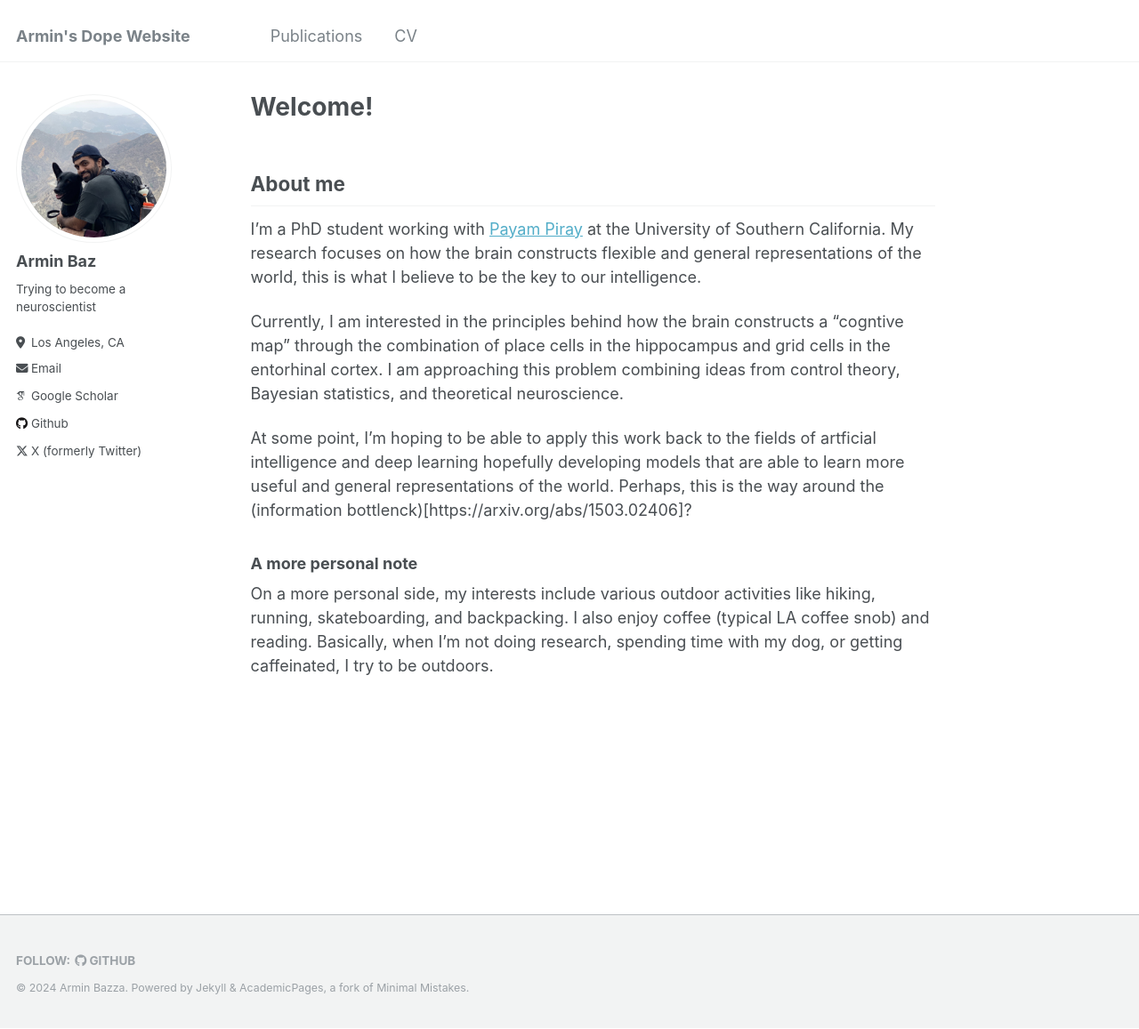
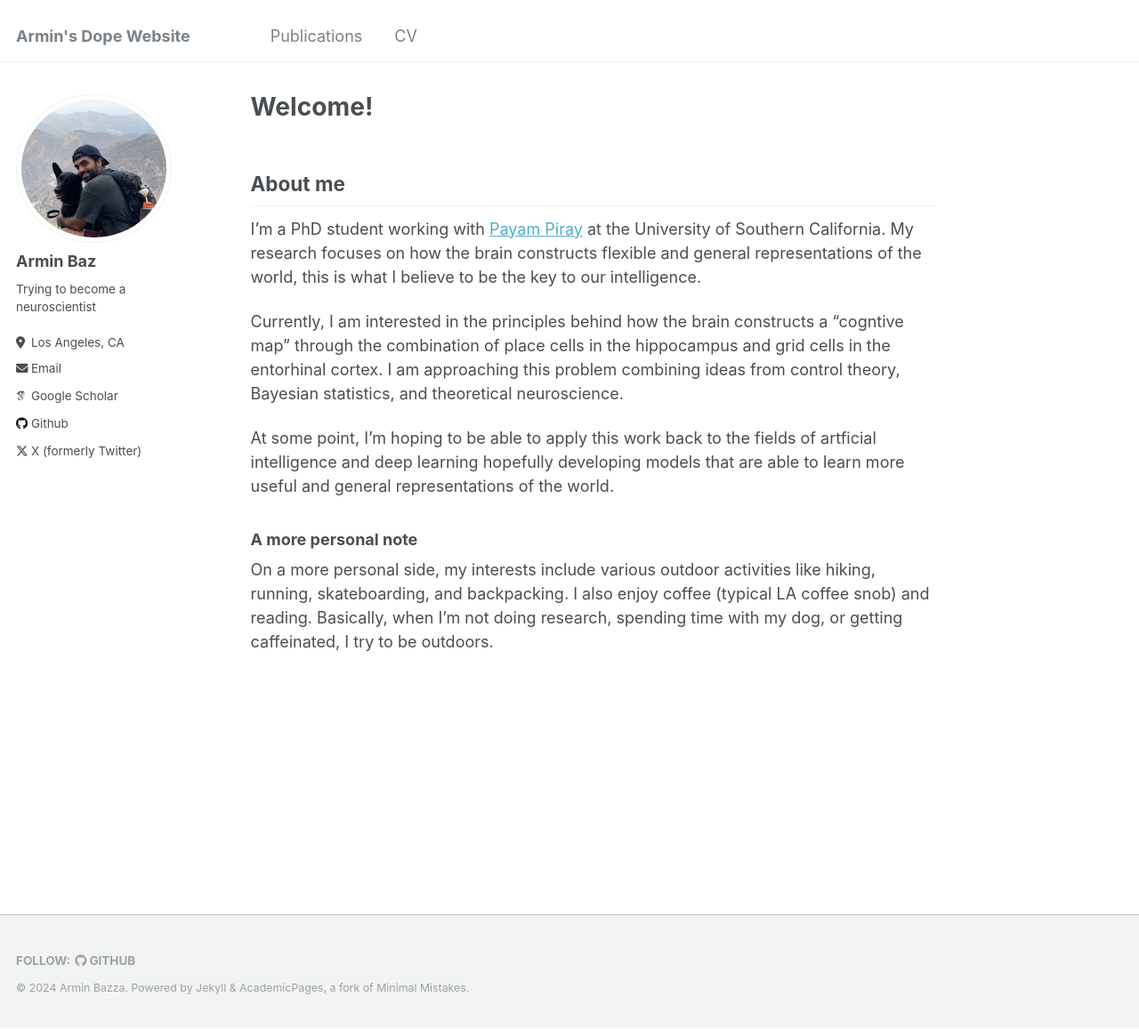
Before and after one commit to ArminBaz/arminbaz.github.io, a Jekyll site: the page built from _pages/about.md, in a window 1280 px wide and 1157 px high. Shown: the whole window at 89% size. Built offline with Jekyll 4.4.1, drawn with Linux system fonts in a browser that asks for light colours; some web fonts are replaced.

```diff
--- a/_pages/about.md
+++ b/_pages/about.md
@@ -12,7 +12,7 @@ I'm a PhD student working with [Payam Piray](https://www.piraylab.com/) at the U
 
 Currently, I am interested in the principles behind how the brain constructs a "cogntive map" through the combination of place cells in the hippocampus and grid cells in the entorhinal cortex. I am approaching this problem combining ideas from control theory, Bayesian statistics, and theoretical neuroscience.
 
-At some point, I'm hoping to be able to apply this work back to the fields of artficial intelligence and deep learning hopefully developing models that are able to learn more useful and general representations of the world. Perhaps, this is the way around the (information bottlenck)[https://arxiv.org/abs/1503.02406]?
+At some point, I'm hoping to be able to apply this work back to the fields of artficial intelligence and deep learning hopefully developing models that are able to learn more useful and general representations of the world.
 
 ### A more personal note
 On a more personal side, my interests include various outdoor activities like hiking, running, skateboarding, and backpacking. I also enjoy coffee (typical LA coffee snob) and reading. Basically, when I'm not doing research, spending time with my dog, or getting caffeinated, I try to be outdoors.
```
